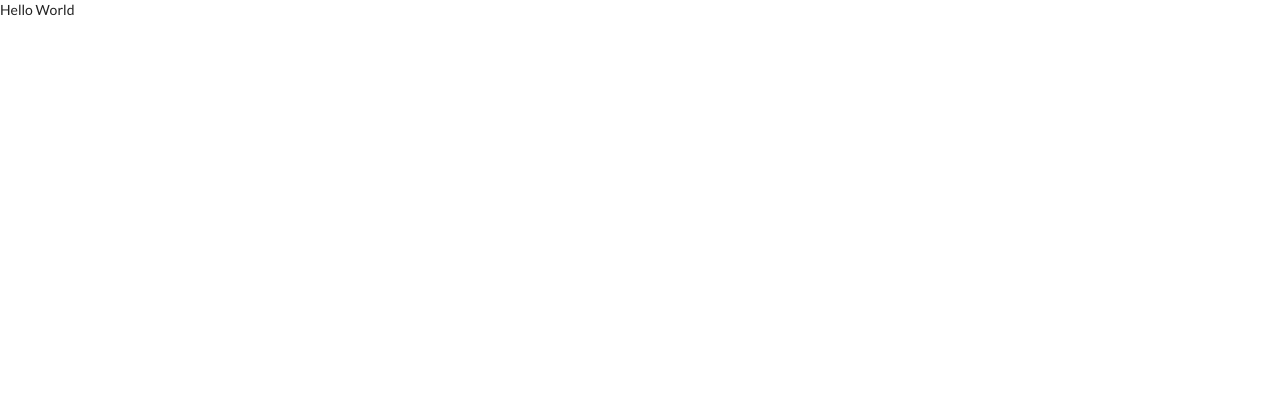
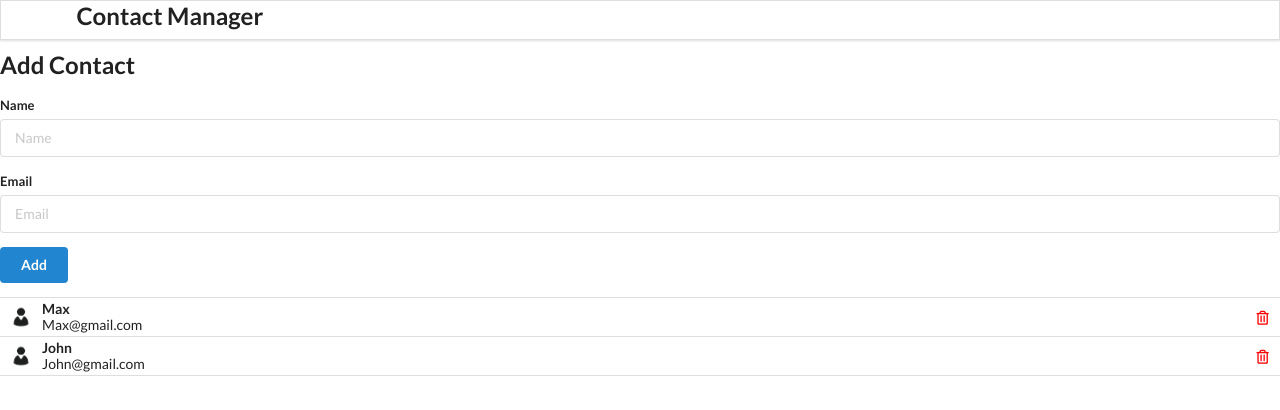
Before and after one commit to kyle-code-28/Contact-App, a React (Create React App) app: page / in a window 1280 px wide. Shown: the top 410 px of the page. Built offline with nearby package versions, Linux system fonts and the light colour scheme.

Commit message:
Render Contact List and Added User Image

```diff
--- a/src/Components/AddContact.js
+++ b/src/Components/AddContact.js
@@ -0,0 +1,32 @@
+import React from "react";
+
+class AddContact extends React.Component {
+    render() {
+        return (
+        <div className="ui main">
+            <h2>Add Contact</h2>
+            <form className="ui form">
+                <div className="field">
+                    <label>Name</label>
+                    <input
+                    type="text"
+                    name="name"
+                    placeholder="Name" />
+                </div>
+
+                 <div className="field">
+                    <label>Email</label>
+                    <input
+                    type="text"
+                    name="email"
+                    placeholder="Email" />
+                </div>
+
+                <button className="ui button blue">Add</button>
+            </form>
+        </div>
+        );
+    }
+}
+
+export default AddContact;
--- a/src/Components/App.js
+++ b/src/Components/App.js
@@ -1,8 +1,29 @@
+import React from "react";
 import './App.css';
+import Header from "./Header";
+import AddContact from "./AddContact";
+import ContactList from "./ContactList";
 
 function App() {
+
+  const contacts = [
+    {
+      id:"1",
+      "name":"Max",
+      "email":"Max@gmail.com"
+    },
+    {
+      id:"2",
+      "name":"John",
+      "email":"John@gmail.com"
+    },
+  ];
   return (
-    <div>Hello World</div>
+    <div style={ { marginTop: "50px" } }>
+      <Header />
+      <AddContact />
+      <ContactList contacts={contacts}/>
+    </div>
   );
 }
 
--- a/src/Components/ContactCard.js
+++ b/src/Components/ContactCard.js
@@ -0,0 +1,22 @@
+import React from "react";
+import user from '../Images/user.jpg';
+
+const ContactCard = (props) => {
+    const{ id, name, email } = props.contact;
+    return(
+         <div className="item" style={{ display: "flex", alignItems: "center" }}>
+            <img className="ui avatar image" src={user} alt="user" />
+                <div className="content">
+                    <div className="header">{name}</div>
+                    <div>{email}</div>
+                </div>
+                <i
+                className="trash alternate outline icon"
+                style={{color:"red", cursor: "pointer", marginLeft: "auto"}}
+                ></i>
+            </div>
+    );
+
+};
+
+export default ContactCard;
--- a/src/Components/ContactList.js
+++ b/src/Components/ContactList.js
@@ -0,0 +1,20 @@
+import React from "react";
+import ContactCard from "./ContactCard";
+
+const ContactList = (props) => {
+    console.log(props);
+
+    const renderContactList = props.contacts.map((contact) => {
+        return (
+        <ContactCard key={contact.id} contact={contact}/>
+    );
+    });
+
+   return (
+        <div className="ui celled list">
+            {renderContactList}
+        </div>
+    );
+};
+
+export default ContactList;
--- a/src/Components/Header.js
+++ b/src/Components/Header.js
@@ -0,0 +1,13 @@
+import React from "react";
+
+const Header = () => {
+    return(
+        <div className="ui fixed menu">
+            <div className="ui container center">
+                <h2>Contact Manager</h2>
+            </div>
+        </div>
+    );
+}
+
+export default Header;
```
Also changed, not shown: src/Images/user.jpg (added).
